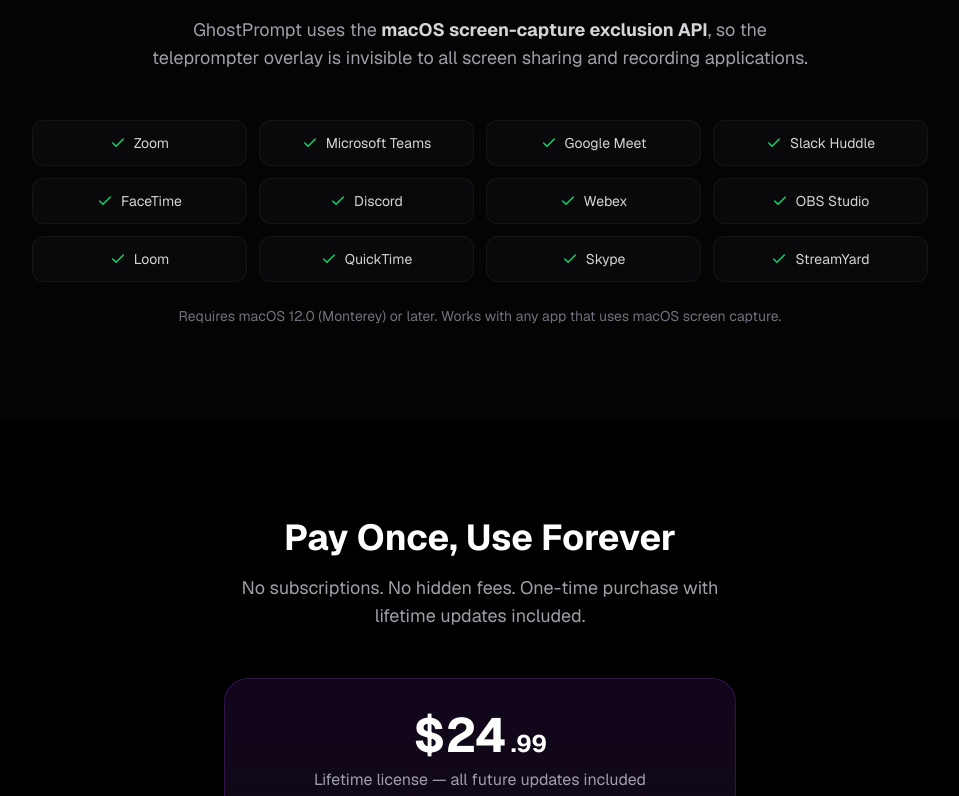
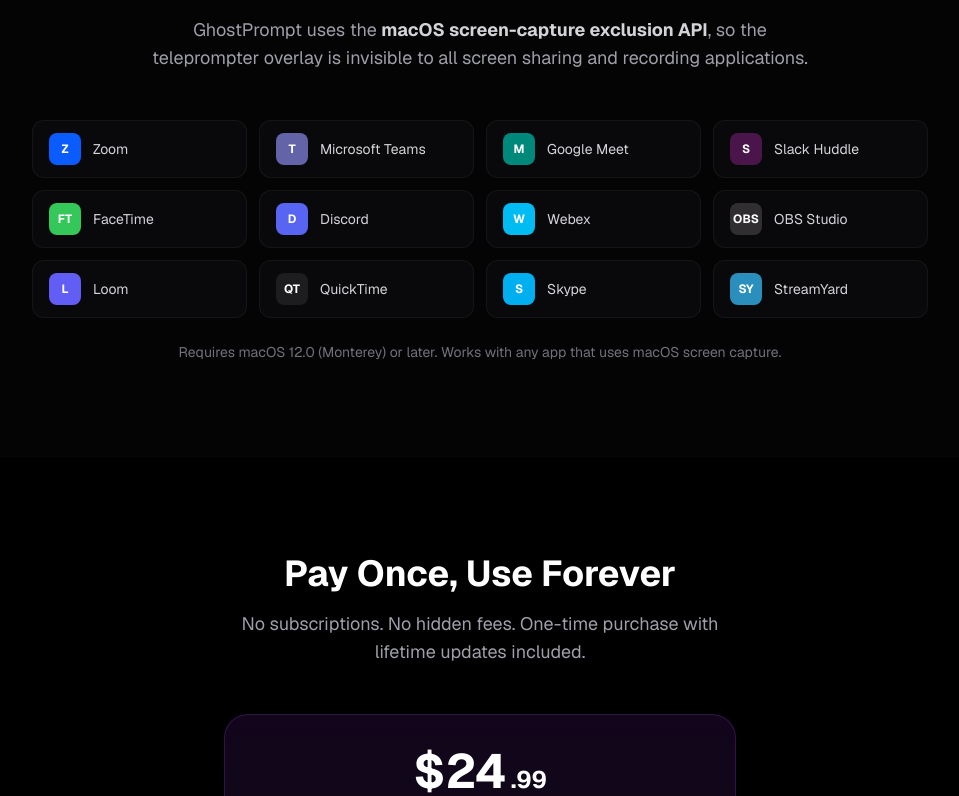
Before and after one commit to ujpark1/ghostprompt-landing, a Next.js app: page / in a window 1280 px wide. Shown: the part 3584-4380 px from the top of the page, without its empty margins (160-1119 px from the left). Built offline with nearby package versions, Linux system fonts and the light colour scheme.

Commit message:
Add app brand icons to compatibility section, fix star rating overlap

```diff
--- a/src/app/page.tsx
+++ b/src/app/page.tsx
@@ -368,10 +368,31 @@
 }
 
 // ─── Compatibility ───────────────────────────────────────────────────────────
+function AppIcon({ name, color, letter }: { name: string; color: string; letter: string }) {
+  return (
+    <div
+      className="w-8 h-8 rounded-lg flex items-center justify-center text-white text-xs font-bold flex-shrink-0"
+      style={{ backgroundColor: color }}
+      aria-hidden="true"
+    >
+      {letter}
+    </div>
+  );
+}
+
 const apps = [
-  "Zoom", "Microsoft Teams", "Google Meet", "Slack Huddle",
-  "FaceTime", "Discord", "Webex", "OBS Studio",
-  "Loom", "QuickTime", "Skype", "StreamYard",
+  { name: "Zoom", color: "#0B5CFF", letter: "Z" },
+  { name: "Microsoft Teams", color: "#6264A7", letter: "T" },
+  { name: "Google Meet", color: "#00897B", letter: "M" },
+  { name: "Slack Huddle", color: "#4A154B", letter: "S" },
+  { name: "FaceTime", color: "#34C759", letter: "FT" },
+  { name: "Discord", color: "#5865F2", letter: "D" },
+  { name: "Webex", color: "#00BCF2", letter: "W" },
+  { name: "OBS Studio", color: "#302E31", letter: "OBS" },
+  { name: "Loom", color: "#625DF5", letter: "L" },
+  { name: "QuickTime", color: "#1D1D1F", letter: "QT" },
+  { name: "Skype", color: "#00AFF0", letter: "S" },
+  { name: "StreamYard", color: "#2B8FBE", letter: "SY" },
 ];
 
 function Compatibility() {
@@ -388,11 +409,11 @@
         <ul className="grid grid-cols-2 sm:grid-cols-3 md:grid-cols-4 gap-3 list-none p-0">
           {apps.map((app) => (
             <li
-              key={app}
-              className="flex items-center justify-center gap-2 px-4 py-3 rounded-xl border border-white/5 bg-zinc-900/30 hover:bg-zinc-900/50 transition-colors"
+              key={app.name}
+              className="flex items-center gap-3 px-4 py-3 rounded-xl border border-white/5 bg-zinc-900/30 hover:bg-zinc-900/50 transition-colors"
             >
-              <Check className="w-4 h-4 text-green-400 flex-shrink-0" aria-hidden="true" />
-              <span className="text-sm text-zinc-300">{app}</span>
+              <AppIcon name={app.name} color={app.color} letter={app.letter} />
+              <span className="text-sm text-zinc-300">{app.name}</span>
             </li>
           ))}
         </ul>
@@ -460,7 +481,7 @@
         {/* Trust signals */}
         <div className="mt-8 space-y-4">
           <div className="flex items-center justify-center gap-2">
-            <div className="flex -space-x-1" aria-label="5 star rating">
+            <div className="flex gap-0.5" aria-label="5 star rating">
               {[...Array(5)].map((_, i) => (
                 <Star key={i} className="w-4 h-4 text-yellow-400 fill-yellow-400" aria-hidden="true" />
               ))}
```
